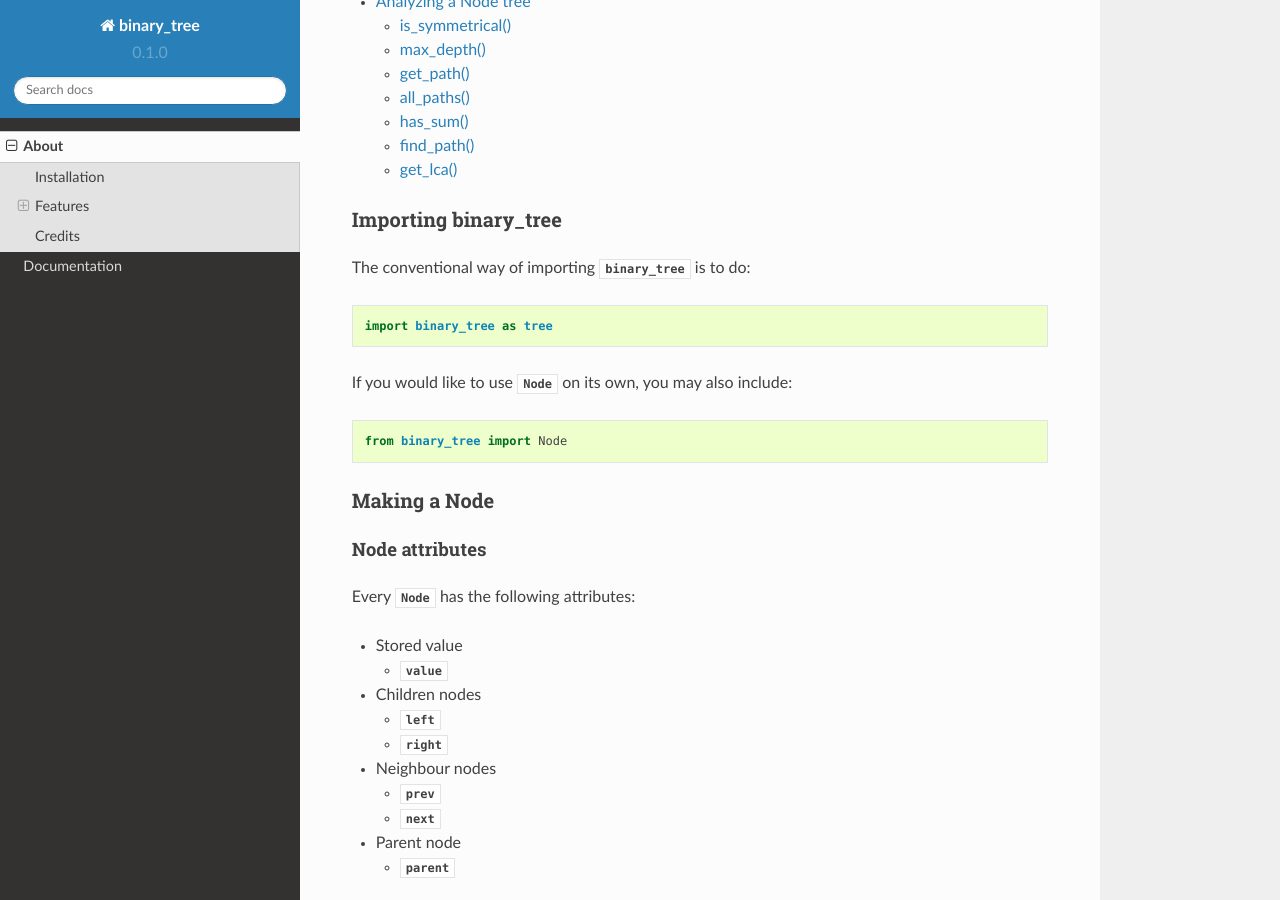
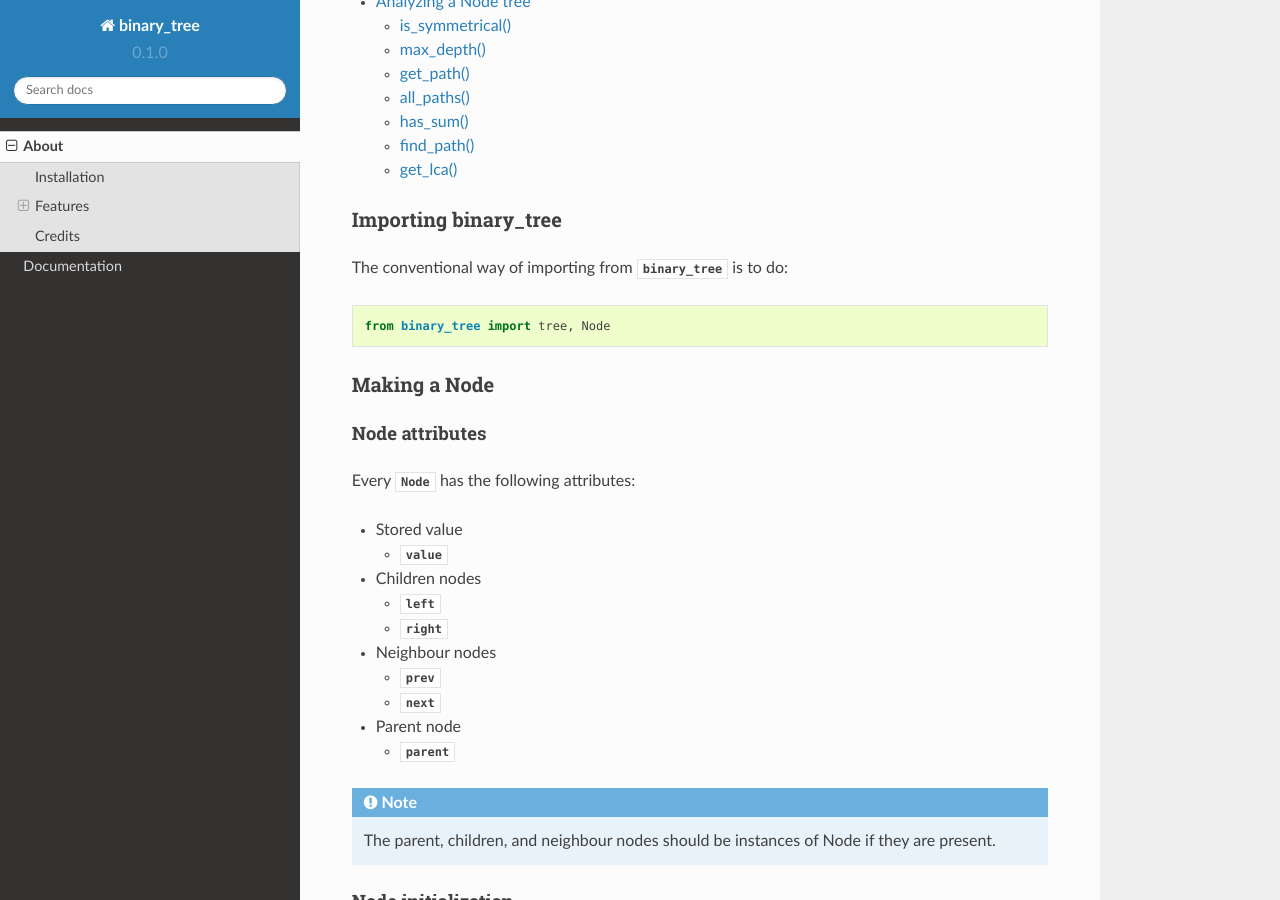
Before and after one commit to david-xhk/binary_tree, a Sphinx documentation site: the page built from docs/readme.rst, in a window 1280 px wide and 900 px high, scrolled down 1046 px. Built offline with Sphinx 7.4.7 and the Read the Docs theme 2.0.0, drawn with Linux system fonts in a browser that asks for light colours.

Commit message:
Tweaked docs.rst

```diff
--- a/README.rst
+++ b/README.rst
@@ -23,13 +23,9 @@ To install binary_tree, run this in your terminal::
  Importing binary_tree
 -----------------------
 
-The conventional way of importing :mod:`binary_tree` is to do::
+The conventional way of importing from :mod:`binary_tree` is to do::
 
-    import binary_tree as tree
-
-If you would like to use :class:`~binary_tree.Node` on its own, you may also include::
-
-    from binary_tree import Node
+    from binary_tree import tree, Node
 
 ---------------
  Making a Node
--- a/docs/conf.py
+++ b/docs/conf.py
@@ -22,8 +22,8 @@ import os
 import sys
 sys.path.insert(0, os.path.abspath('..'))
 
-
 import binary_tree
+import binary_tree.tree
 
 # -- General configuration ---------------------------------------------
 
```
Also changed, not shown: docs/docs.rst (+12 -5 lines), 1 other file.
